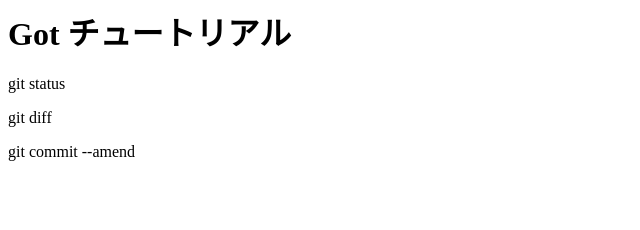
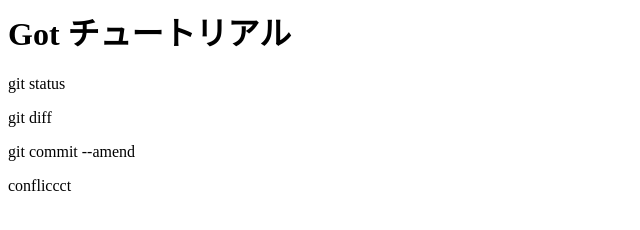
Before and after one commit to sumichihi/git_tutorial, a plain HTML site: page index.html in a window 1280 px wide. Shown: the full height of the page, 0-640 px from the left. Drawn offline with Linux system fonts and the light colour scheme.

Commit message:
added commmit

```diff
--- a/index.html
+++ b/index.html
@@ -2,3 +2,4 @@
 <p>git status</p>
 <p>git diff</p>
 <p>git commit --amend</p>
+<p>confliccct</p>
```
